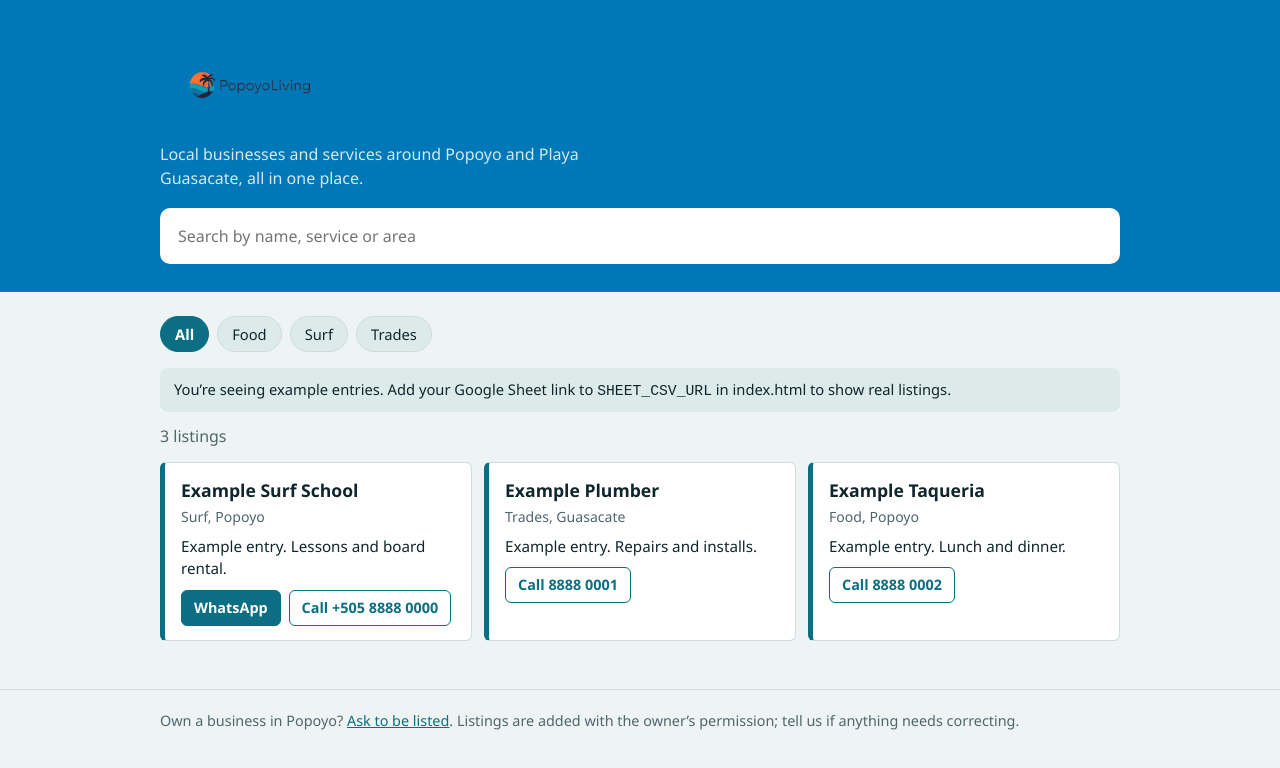
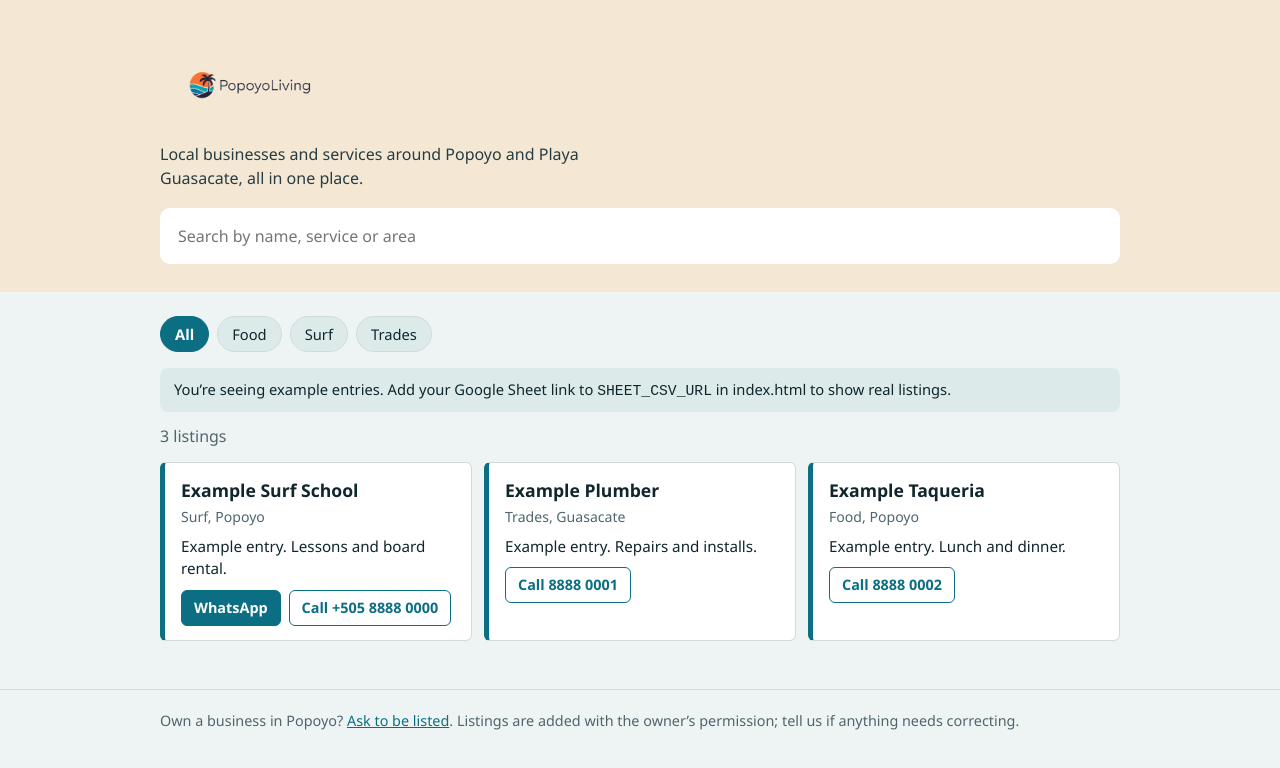
Before and after one commit to iwilltravel/popoyo-living, a plain HTML site: page index.html in a window 1280 px wide. Drawn offline with Linux system fonts and the light colour scheme.

Commit message:
Update index.html

```diff
--- a/index.html
+++ b/index.html
@@ -10,7 +10,7 @@
 @media (prefers-color-scheme:dark){:root{--bg:#0e1b1f;--fg:#e8f1f1;--mut:#9db3b6;--card:#15282d;--bd:#2a4349;--sea:#4cc3d9;--seafg:#06242b;--hero:#0a2b33;--herofg:#eaf6f6;--chip:#1d3a41}}
 *{box-sizing:border-box}
 body{margin:0;background:var(--bg);color:var(--fg);font:16px/1.5 "Avenir Next","Segoe UI",Roboto,system-ui,sans-serif}
-header{background:#0077B6;color:var(--herofg);padding:40px 16px 28px}
+header{background:#F4E8D5;color:#102A33;padding:40px 16px 28px}
 .in{max-width:960px;margin:0 auto}
 h1{font-size:clamp(2rem,6vw,3.2rem);line-height:1.05;margin:0 0 8px;letter-spacing:-.02em}
  .site-logo {
```
